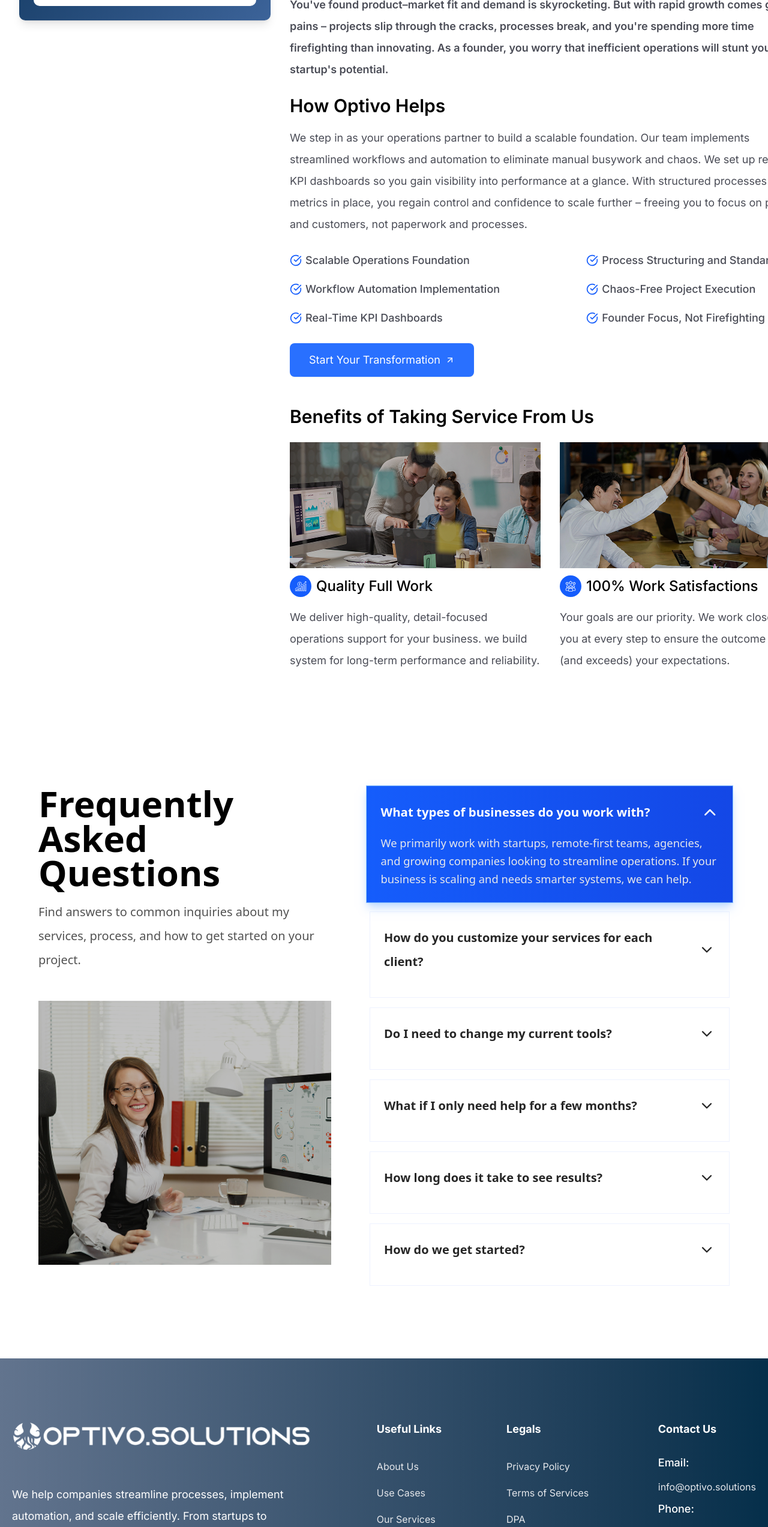
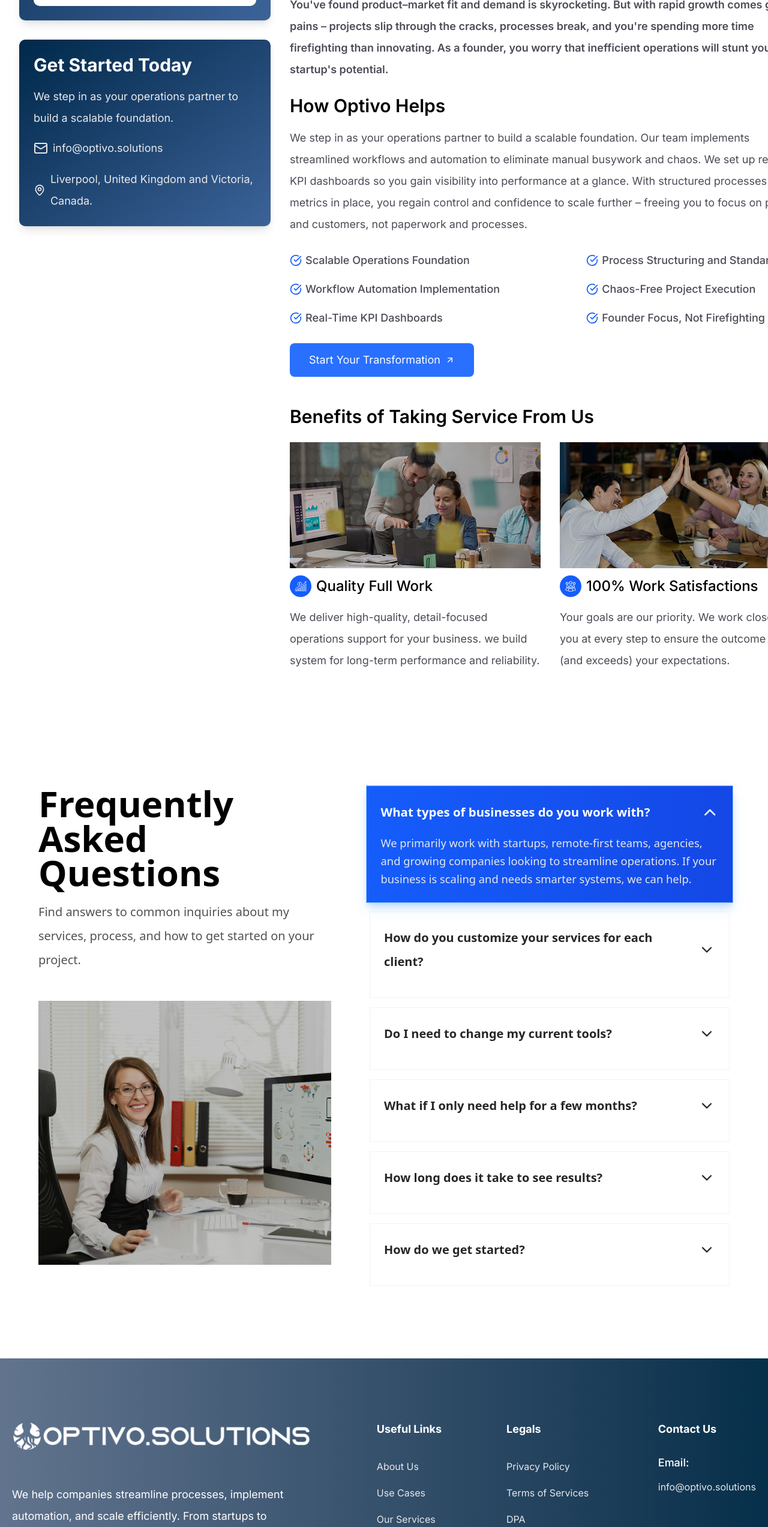
Before and after one commit to backbencherstudio/thainnoel, a Next.js app: page /usecases in a window 1280 px wide. Shown: the part 1293-3838 px from the top of the page at 60% size. Built offline with nearby package versions, Linux system fonts and the light colour scheme.

Commit message:
Font visibility increased

```diff
--- a/app/components/common/Footer.tsx
+++ b/app/components/common/Footer.tsx
@@ -62,10 +62,10 @@
                   <div className="justify-start text-white text-lg font-medium font-['Inter'] leading-loose">Email:</div>
                   <Link href="mailto:info@optivo.solutions" className="justify-start text-gray-200 text-base font-normal font-['Inter'] leading-7 cursor-pointer hover:text-white transition-colors">info@optivo.solutions</Link>
                 </div>
-                <div className='flex flex-col gap-2'>
+                {/* <div className='flex flex-col gap-2'>
                   <div className="justify-start text-white text-lg font-medium font-['Inter'] leading-loose">Phone:</div>
                   <Link href="tel:+8555588886666" className="justify-start text-gray-200 text-base font-normal font-['Inter'] leading-7 cursor-pointer hover:text-white transition-colors">(085) 834-9461</Link>
-                </div>
+                </div> */}
               </div>
             </div>
             <div className='flex gap-3'>
@@ -81,11 +81,11 @@
                 </svg>
               </Link> */}
 
-              <Link href="https://whatsapp.com" target="_blank" rel="noopener noreferrer" className='cursor-pointer hover:opacity-80 transition-opacity'>
+              {/* <Link href="https://whatsapp.com" target="_blank" rel="noopener noreferrer" className='cursor-pointer hover:opacity-80 transition-opacity'>
                 <svg width="32" height="32" viewBox="0 0 32 32" fill="none" xmlns="http://www.w3.org/2000/svg">
                   <path d="M16 0C24.8366 0 32 7.16344 32 16C32 24.8366 24.8366 32 16 32C13.5559 32 11.2399 31.4516 9.16797 30.4717L1.375 31.7705C0.700015 31.883 0.113141 31.2995 0.222656 30.624L1.49707 22.7666C0.536584 20.7114 0 18.4183 0 16C2.06161e-06 7.16346 7.16346 2.26793e-05 16 0ZM11.0215 9.59961C10.2364 9.59985 9.59985 10.2364 9.59961 11.0215C9.59961 17.3053 14.6938 22.3994 20.9775 22.3994C21.763 22.3994 22.3994 21.763 22.3994 20.9775V20.1982C22.3994 19.3804 21.9019 18.6445 21.1426 18.3408L20.3203 18.0127C19.4859 17.679 18.5348 18.0401 18.1328 18.8438C18.1067 18.8385 16.3443 18.4781 14.9326 17.0664C13.5106 15.6442 13.1553 13.8662 13.1553 13.8662C13.9591 13.4642 14.3211 12.5132 13.9873 11.6787L13.6582 10.8564C13.3544 10.0973 12.6185 9.59961 11.8008 9.59961H11.0215Z" fill="white" />
                 </svg>
-              </Link>
+              </Link> */}
 
             </div>
           </div>
--- a/app/home/components/OurService.tsx
+++ b/app/home/components/OurService.tsx
@@ -36,7 +36,7 @@
                         <div className="group-hover:opacity-100 z-11 opacity-0 transition-opacity duration-500 ease-in-out w-full sm:w-64 md:w-72 lg:w-80 flex flex-col justify-start items-start gap-1 sm:gap-2 md:gap-3 lg:gap-4">
                             <div className="self-stretch flex flex-col justify-start items-end gap-1 sm:gap-1.5 md:gap-2 lg:gap-3">
                                 <div className="self-stretch text-white text-sm sm:text-base md:text-lg lg:text-xl xl:text-2xl 2xl:text-3xl font-semibold font-roboto leading-tight md:leading-10">Process Optimization</div>
-                                <div className="self-stretch text-gray-200 text-xs sm:text-sm md:text-base lg:text-lg font-normal font-['Inter'] leading-relaxed md:leading-loose">
+                                <div className="self-stretch text-white text-xs sm:text-sm md:text-base lg:text-lg font-medium font-['Inter'] leading-relaxed md:leading-loose">
                                     Build high-performing teams with optimized structures, clear processes.
                                 </div>
                             </div>
@@ -75,7 +75,7 @@
                         <div className="group-hover:opacity-100 z-11 opacity-0 transition-opacity duration-500 ease-in-out w-full sm:w-64 md:w-72 lg:w-80 flex flex-col justify-start items-start gap-1 sm:gap-2 md:gap-3 lg:gap-4">
                             <div className="self-stretch flex flex-col justify-start items-end gap-1 sm:gap-1.5 md:gap-2 lg:gap-3">
                                 <div className="self-stretch text-white text-sm sm:text-base md:text-lg lg:text-xl xl:text-2xl 2xl:text-3xl font-semibold font-roboto leading-tight md:leading-10">Team Development</div>
-                                <div className="self-stretch text-gray-200 text-xs sm:text-sm md:text-base lg:text-lg font-normal font-roboto leading-relaxed md:leading-loose">
+                                <div className="self-stretch text-white text-xs sm:text-sm md:text-base lg:text-lg font-medium font-roboto leading-relaxed md:leading-loose">
                                     Build high-performing teams with optimized structures, clear processes.
                                 </div>
                             </div>
@@ -114,7 +114,7 @@
                         <div className="group-hover:opacity-100 z-11 opacity-0 transition-opacity duration-500 ease-in-out w-full sm:w-64 md:w-72 lg:w-80 flex flex-col justify-start items-start gap-1 sm:gap-2 md:gap-3 lg:gap-4">
                             <div className="self-stretch flex flex-col justify-start items-end gap-1 sm:gap-1.5 md:gap-2 lg:gap-3">
                                 <div className="self-stretch text-white text-sm sm:text-base md:text-lg lg:text-xl xl:text-2xl 2xl:text-3xl font-semibold font-roboto leading-tight md:leading-10">Strategic Consulting</div>
-                                <div className="self-stretch text-gray-200 text-xs sm:text-sm md:text-base lg:text-lg font-normal font-roboto leading-relaxed md:leading-loose">
+                                <div className="self-stretch text-white text-xs sm:text-sm md:text-base lg:text-lg font-medium font-roboto leading-relaxed md:leading-loose">
                                     Build high-performing teams with optimized structures, clear processes.
                                 </div>
                             </div>
--- a/app/usecases/components/usecases.tsx
+++ b/app/usecases/components/usecases.tsx
@@ -13,11 +13,11 @@
 ];
 
 const contactInfo = [
-  { icon: PhoneIcon, text: "+85 555 8888 6666" },
+  // { icon: PhoneIcon, text: "+85 555 8888 6666" },
   { icon: MailIcon, text: "info@optivo.solutions" },
   {
     icon: MapPinIcon,
-    text: "4517 Washington Ave. Manchester,\nKentucky 39495",
+    text: "Liverpool, United Kingdom and Victoria, Canada.",
   },
 ];
 
@@ -95,7 +95,7 @@
               </div>
 
               {/* Get Started Today Card */}
-              {/* <div className="w-full lg:w-[419px] bg-gradient-to-br from-[#00294B] to-[#3C6399] rounded-lg shadow-lg">
+              <div className="w-full lg:w-[419px] bg-gradient-to-br from-[#00294B] to-[#3C6399] rounded-lg shadow-lg">
                 <div className="flex flex-col items-start gap-3 md:gap-3.5 p-4 md:p-6 w-full">
                   <div className="flex flex-col items-start gap-3 md:gap-4 w-full">
                     <h2 className="text-white text-2xl md:text-3xl font-bold font-['Inter'] leading-tight">
@@ -121,7 +121,7 @@
                     </div>
                   </div>
                 </div>
-              </div> */}
+              </div>
             </div>
 
             {/* Right Content Area */}
```
